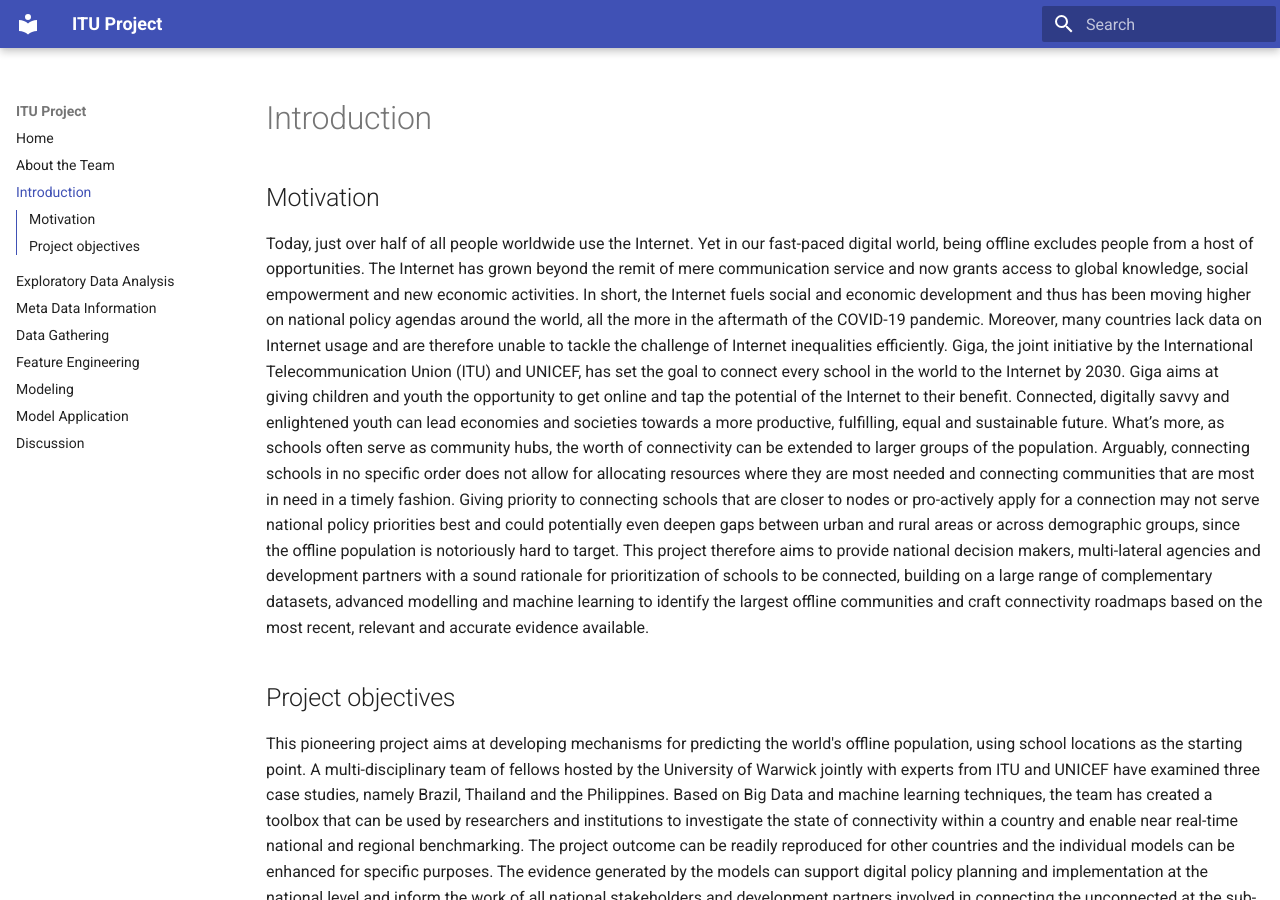
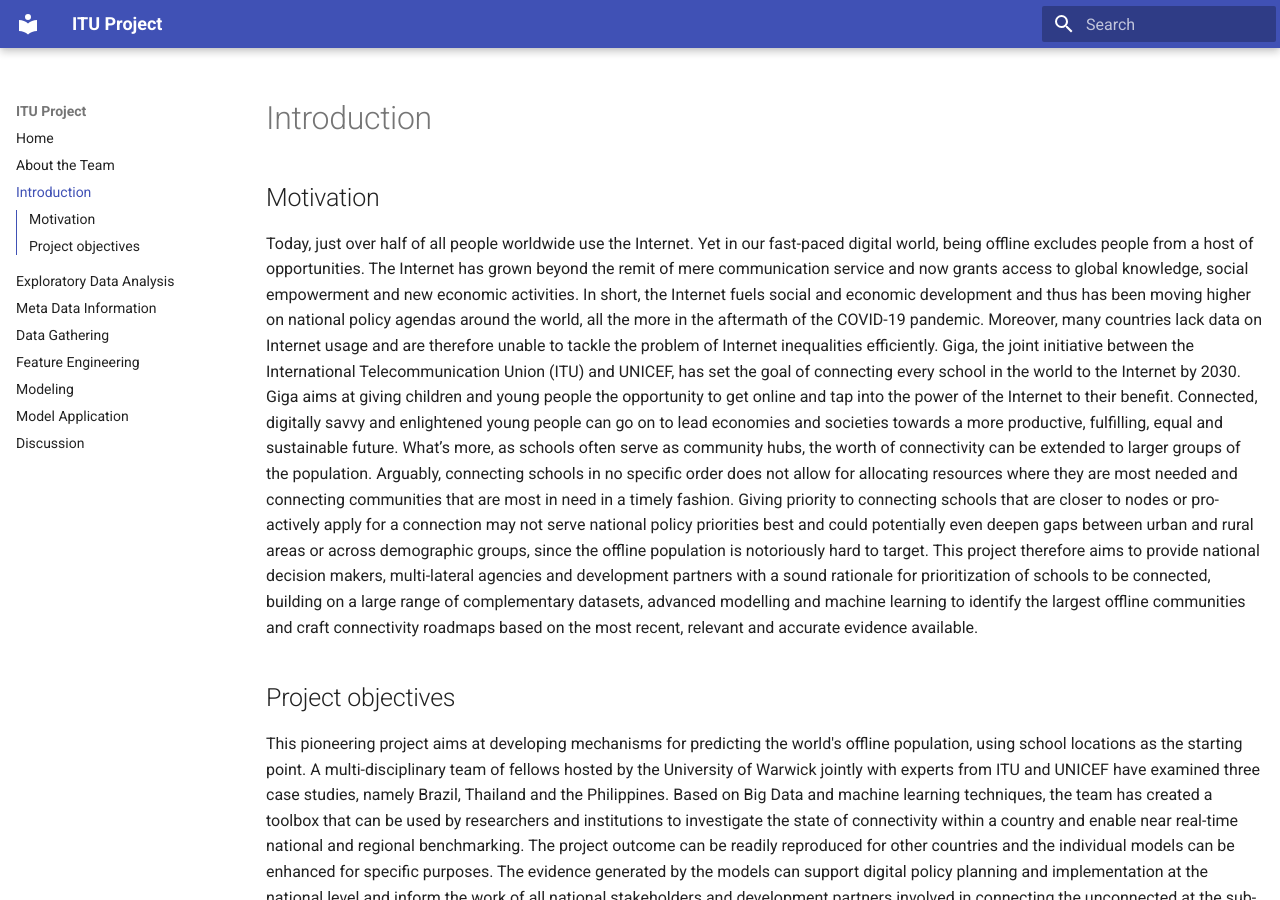
Before and after one commit to DSSGxUK/itu, an MkDocs documentation site: the page built from documentation/docs/intro.md, in a window 1280 px wide and 900 px high. Built offline with MkDocs 1.6.1 and Material for MkDocs 9.7.7, drawn with Linux system fonts in a browser that asks for light colours.

Commit message:
Update intro.md

```diff
--- a/documentation/docs/intro.md
+++ b/documentation/docs/intro.md
@@ -1,7 +1,7 @@
 # Introduction
 ## Motivation
-Today, just over half of all people worldwide use the Internet. Yet in our fast-paced digital world, being offline excludes people from a host of opportunities. The Internet has grown beyond the remit of mere communication service and now grants access to global knowledge, social empowerment and new economic activities. In short, the Internet fuels social and economic development and thus has been moving higher on national policy agendas around the world, all the more in the aftermath of the COVID-19 pandemic. Moreover, many countries lack data on Internet usage and are therefore unable to tackle the challenge of Internet inequalities efficiently.
-Giga, the joint initiative by the International Telecommunication Union (ITU) and UNICEF, has set the goal to connect every school in the world to the Internet by 2030. Giga aims at giving children and youth the opportunity to get online and tap the potential of the Internet to their benefit. Connected, digitally savvy and enlightened youth can lead economies and societies towards a more productive, fulfilling, equal and sustainable future. What’s more, as schools often serve as community hubs, the worth of connectivity can be extended to larger groups of the population.
+Today, just over half of all people worldwide use the Internet. Yet in our fast-paced digital world, being offline excludes people from a host of opportunities. The Internet has grown beyond the remit of mere communication service and now grants access to global knowledge, social empowerment and new economic activities. In short, the Internet fuels social and economic development and thus has been moving higher on national policy agendas around the world, all the more in the aftermath of the COVID-19 pandemic. Moreover, many countries lack data on Internet usage and are therefore unable to tackle the problem of Internet inequalities efficiently.
+Giga, the joint initiative between the International Telecommunication Union (ITU) and UNICEF, has set the goal of connecting every school in the world to the Internet by 2030. Giga aims at giving children and young people the opportunity to get online and tap into the power of the Internet to their benefit. Connected, digitally savvy and enlightened young people can go on to lead economies and societies towards a more productive, fulfilling, equal and sustainable future. What’s more, as schools often serve as community hubs, the worth of connectivity can be extended to larger groups of the population.
 Arguably, connecting schools in no specific order does not allow for allocating resources where they are most needed and connecting communities that are most in need in a timely fashion. Giving priority to connecting schools that are closer to nodes or pro-actively apply for a connection may not serve national policy priorities best and could potentially even deepen gaps between urban and rural areas or across demographic groups, since the offline population is notoriously hard to target. This project therefore aims to provide national decision makers, multi-lateral agencies and development partners with a sound rationale for prioritization of schools to be connected, building on a large range of complementary datasets, advanced modelling and machine learning to identify the largest offline communities and craft connectivity roadmaps based on the most recent, relevant and accurate evidence available.
 
 ## Project objectives
```
